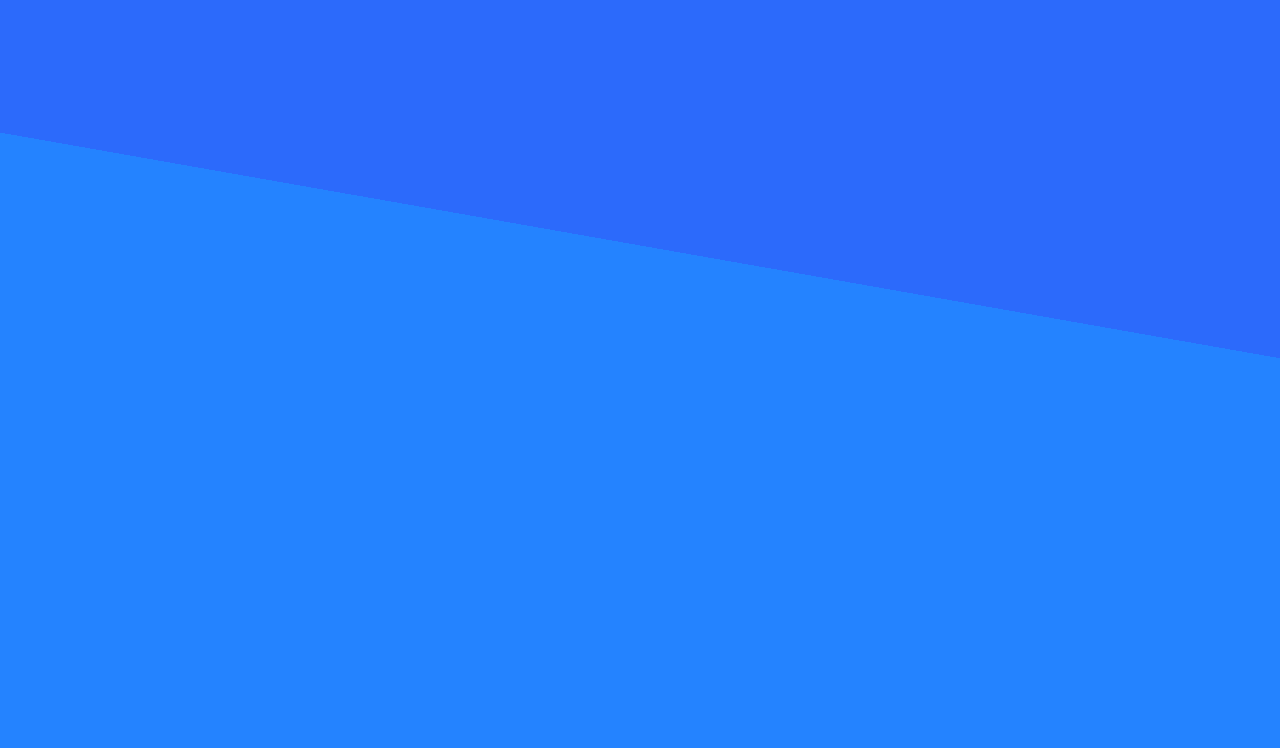
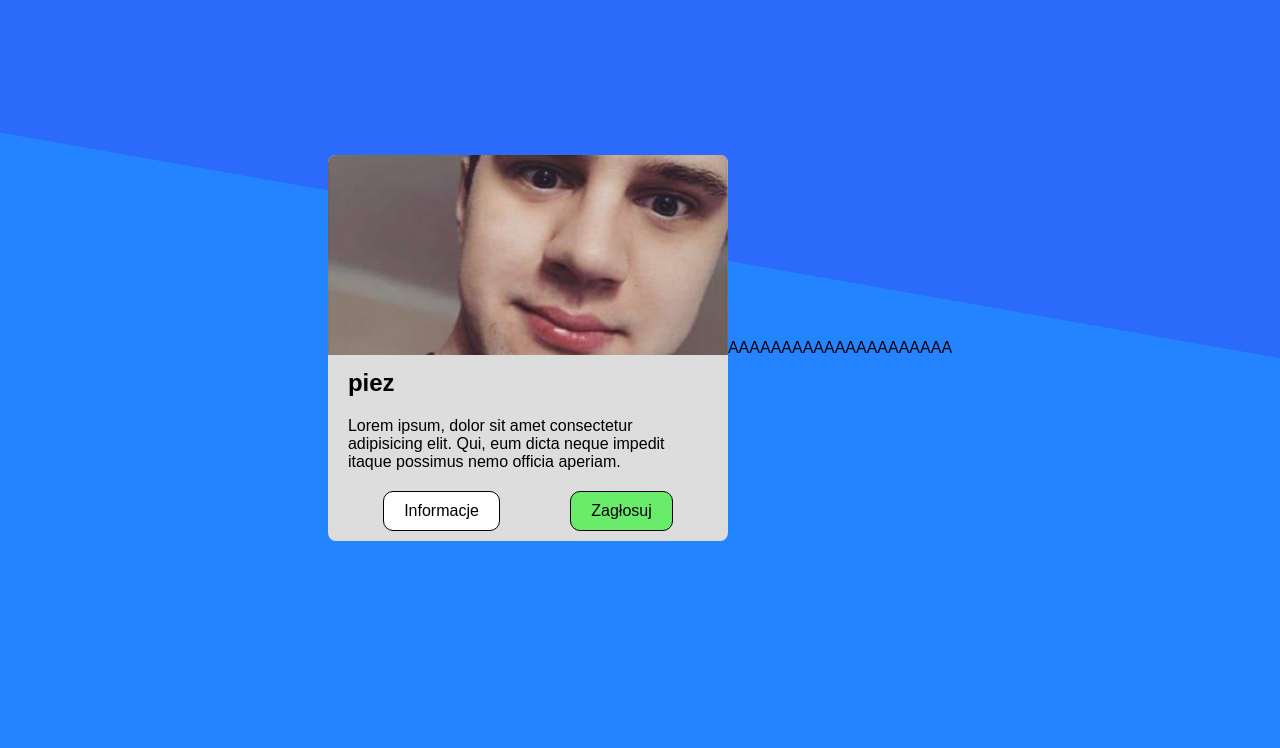
Before and after one commit to matt7hew/test, a plain HTML site: page index.html in a window 1280 px wide. Shown: the part 52-800 px from the top of the page. Drawn offline with Linux system fonts and the light colour scheme.

Commit message:
added aaa

```diff
--- a/css/main.scss
+++ b/css/main.scss
@@ -6,8 +6,49 @@
 
 body {
 	height: 100vh;
+	display: flex;
+	justify-content: center;
+	align-items: center;
 	font-family: 'Ubuntu', sans-serif;
 	overflow: hidden;
-	color: #fff;
+	color: rgb(0, 0, 0);
 	background: linear-gradient(10deg, #2483ff 60%, #2c6afb 60%);
 }
+
+.card {
+	width: 400px;
+	background-color: #dddddd;
+	border-radius: 8px;
+	overflow: hidden;
+
+	&__img {
+		width: 100%;
+		height: 200px;
+		object-fit: cover;
+	}
+
+	&__body {
+		padding: 10px 20px;
+	}
+
+	&__text {
+		margin: 20px 0;
+	}
+
+	&__btns {
+		display: flex;
+		justify-content: space-around;
+	}
+
+	&__btn {
+		border: 1px solid black;
+		padding: 10px 20px;
+		border-radius: 10px;
+		background-color: #fff;
+		cursor: pointer;
+
+		&--highlight {
+			background-color: rgb(105, 236, 105);
+		}
+	}
+}
--- a/index.html
+++ b/index.html
@@ -1,5 +1,6 @@
 <!DOCTYPE html>
 <html lang="en">
+
 <head>
   <meta charset="UTF-8">
   <meta http-equiv="X-UA-Compatible" content="IE=edge">
@@ -7,8 +8,42 @@
   <title>Document</title>
   <link rel="stylesheet" href="css/main.css">
 </head>
+
 <body>
-  <h1>elokuy</h1>
+  <div class="card">
+    <img src="img/ceo.PNG" alt="" class="card__img">
+
+    <div class="card__body">
+      <h2 class="card__title">piez</h2>
+      <p class="card__text">Lorem ipsum, dolor sit amet consectetur adipisicing elit. Qui, eum dicta neque impedit
+        itaque possimus nemo officia aperiam.</p>
+      <div class="card__btns">
+        <div class="card__btn">Informacje</div>
+        <div class="card__btn card__btn--highlight">Zagłosuj</div>
+      </div>
+    </div>
+  </div>
+AAAAAAAAAAAAAAAAAAAAA
+
+<div class="form">
+<div class="form__title"></div>
+<div class="form__body">
+<div class="form__type"></div>
+<div class="form__type"></div>
+<div class="form__type"></div>
+<div class="form__btns">
+  <div class="form__btn">
+  <div class="form__btn--color"></div>
+</div>
+
+
+</div>
+
+
+
+</div>
+
 
 </body>
+
 </html>
```
Also changed, not shown: css/main.css, 1 other file.
